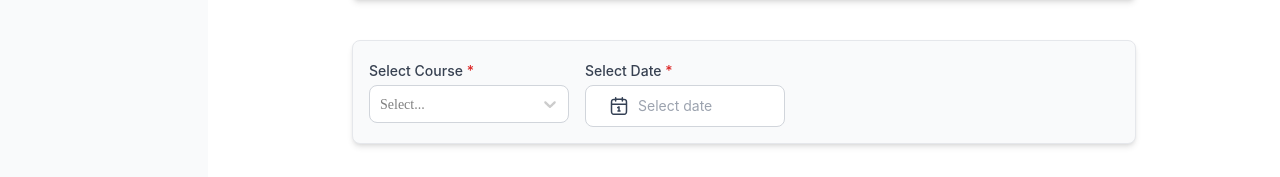
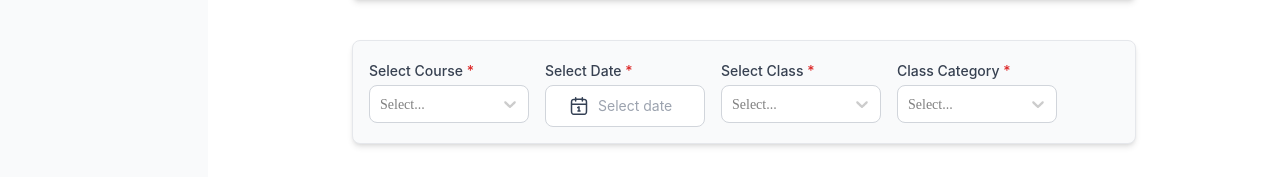
Before and after one commit to Ram-Ratan/aims, a React (Create React App) app in the folder aims/: page /attendance in a window 1280 px wide. Shown: the part 158-335 px from the top of the page. Built offline with nearby package versions, Linux system fonts and the light colour scheme; no server answers.

Commit message:
attendance class select options added

```diff
--- a/aims/src/Pages/attendance/Attendance.jsx
+++ b/aims/src/Pages/attendance/Attendance.jsx
@@ -14,7 +14,7 @@ import StudentAttendance from "./studentAttendance.jsx/StudentAttendance";
 import FacultyAttendance from "./facultyAttendance.jsx/FacultyAttendance";
 import Tabs from "../../components/tabs/Tabs";
 import FacultyViewAttendance from "./facultyViewAttendance/FacultyViewAttendance";
-import { getCourseAssignedById } from "../../apiClient/attendance";
+import { getClassCategory, getClassType, getCourseAssignedById } from "../../apiClient/attendance";
 import { useSelector } from "react-redux";
 
   const tabs = [
@@ -35,11 +35,33 @@ const Attendance = () => {
   const [selectedCourse, setSelectedCourse] = useState(null);
   const [startDate, setStartDate] = useState(null);
   const [endDate, setEndDate] = useState(null);
-
+  const [classType, setClassType] = useState([]);
+  const [selectedClassType, setSelectedClassType] = useState(null);
+  const [classCategory, setClassCategory] = useState([]);
+  const [selectedClassCategory, setSelectedClassCategory] = useState(null);
 
   // const { data:user } = useGetUser();
   const user = useSelector((state) => state.user.user);
 
+
+  useEffect(()=> {
+    getClassType().then((res) => {
+      console.log('class response',res);
+      setClassType(res);
+      console.log('class',classType);
+    }).catch((error)=>{
+      console.log(error);
+    })
+  },[])
+
+  useEffect(() => {
+    getClassCategory().then((res) => {
+      console.log('class category response', res);
+      setClassCategory(res);
+    }).catch((error) => {
+      console.log(error);
+    })
+  },[])
 
   useEffect(() => {
     if (user?.role === "STUDENT") {
@@ -63,7 +85,21 @@ const Attendance = () => {
   }, [user?.role]);
 
 
+  const classTypeOptions = classType?.map((classType) => {
+    return {
+      label: classType,
+      value: classType,
+      ...classType
+    }
+  })
 
+  const classCategoryOptions = classCategory?.map((classCtg) => {
+    return {
+      label: classCtg,
+      value: classCtg,
+      ...classCtg
+    }
+  })
 
   const courseOptions = course?.map((course) => {
     return {
@@ -96,7 +132,7 @@ const Attendance = () => {
           <div className="flex flex-col gap-2">
             <div>
               <div className="flex gap-4">
-                <div className="min-w-[200px]">
+                <div className="min-w-[160px]">
                   <Select
                     label="Select Course"
                     className="flex flex-col"
@@ -112,7 +148,7 @@ const Attendance = () => {
                     required
                   />
                 </div>
-                <div className="min-w-[200px]">
+                <div className="min-w-[160px]">
                   {user?.role === "STUDENT" ? (
                     <DatePicker
                       label="Select Date Range"
@@ -134,6 +170,38 @@ const Attendance = () => {
                       }}
                     />
                   )}
+                </div>
+                <div className="min-w-[160px]">
+                  <Select
+                    label="Select Class"
+                    className="flex flex-col"
+                    options={classTypeOptions}
+                    value={selectedClassType}
+                    onChange={(e) => {
+                      setSelectedClassType(e);
+                    }}
+                    isClearable
+                    onClear={() => {
+                      setSelectedClassType(null);
+                    }}
+                    required
+                  />
+                </div>
+                <div className="min-w-[160px]">
+                  <Select
+                    label="Class Category"
+                    className="flex flex-col"
+                    options={classCategoryOptions}
+                    value={selectedClassCategory}
+                    onChange={(e) => {
+                      setSelectedClassCategory(e);
+                    }}
+                    isClearable
+                    onClear={() => {
+                      setSelectedClassCategory(null);
+                    }}
+                    required
+                  />
                 </div>
               </div>
             </div>
--- a/aims/src/apiClient/api.constant.js
+++ b/aims/src/apiClient/api.constant.js
@@ -1 +1 @@
-export const API_URL = "https://aims-cnvz.onrender.com";
+export const API_URL = "https://b1aa-220-158-168-162.ngrok-free.app";
--- a/aims/src/apiClient/attendance.js
+++ b/aims/src/apiClient/attendance.js
@@ -38,3 +38,15 @@ export const getCourseAssignedById = async (payload) => {
   const response = await api.get(url);
   return response?.data;
 };
+
+export const getClassType = async () => {
+  let url = `/attendance/get-class-type`;
+  const response = await api.get(url);
+  return response?.data;
+}
+
+export const getClassCategory = async () => {
+  let url = `attendance/get-class-category`
+  const response = await api.get(url);
+  return response?.data;
+}
```
Also changed, not shown: aims/src/Pages/attendance/facultyAttendance.jsx/FacultyAttendance.jsx (line endings or trailing spaces).
